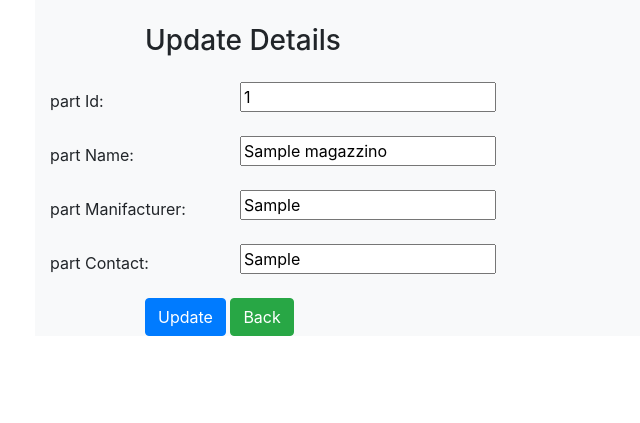
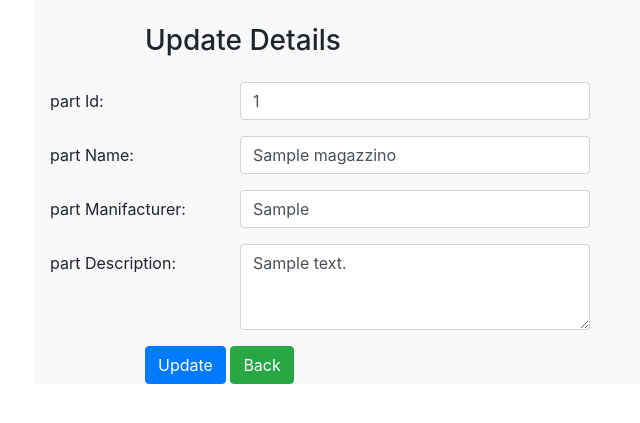
Before and after one commit to flavioferretti/django-lorenzo, a Django app: page /edit/1 in a window 1280 px wide. Shown: the top 423 px of the page, without its empty margins (35-675 px from the left). Run offline with Django 3.2, Linux system fonts and the light colour scheme; tables that the repository leaves empty hold one stand-in row (values such as "Sample post"); some libraries are stand-ins or nearby versions.

Commit message:
message 01

```diff
--- a/lorenzoProject/magazzino/models.py
+++ b/lorenzoProject/magazzino/models.py
@@ -1,8 +1,10 @@
 from django.db import models
+from django import forms
+
 class Magazzino(models.Model):
 	eid = models.CharField(max_length=20)
 	ename = models.CharField(max_length=100)
 	eefirm = models.CharField(max_length=100)
-	econtact = models.CharField(max_length=250)
+	edescription = models.TextField( blank=True )
 	class Meta:
 		db_table = "magazzino"
--- a/lorenzoProject/magazzino/templates/edit.html
+++ b/lorenzoProject/magazzino/templates/edit.html
@@ -6,10 +6,12 @@
 
 	{% load static %}
 	<link rel="stylesheet" href="{% static 'css/style.css' %}"/>
-
+	<link rel="shortcut icon" href="{% static 'favicon/favicon.ico' %}"/>
+	<!-- Bootstrap -->
 	<link rel="stylesheet" href="https://maxcdn.bootstrapcdn.com/bootstrap/4.5.2/css/bootstrap.min.css">
 </head>
 <body>
+
 <form method="POST" class="post-form" action="/update/{{magazzino.id}}">
 		{% csrf_token %}
 	<div class="container bg-light">
@@ -23,25 +25,26 @@
 	<div class="form-group row">
 	<label class="col-sm-2 col-form-label">part Id:</label>
 	<div class="col-sm-4">
-            <input type="text" name="eid" id="id_eid" required maxlength="20" value="{{ magazzino.eid }}"/>
+		<input class="form-control"  type="text" name="eid" id="id_eid" required maxlength="20" value="{{ magazzino.eid }}"/>
 	</div>
   </div>
   <div class="form-group row">
 	<label class="col-sm-2 col-form-label">part Name:</label>
 	<div class="col-sm-4">
-            <input type="text" name="ename" id="id_ename" required maxlength="100" value="{{ magazzino.ename }}" />
+		<input class="form-control"  type="text" name="ename" id="id_ename" required maxlength="100" value="{{ magazzino.ename }}" />
 	</div>
   </div>
 	<div class="form-group row">
 	<label class="col-sm-2 col-form-label">part Manifacturer:</label>
 	<div class="col-sm-4">
-            <input type="text" name="eefirm" id="id_eefirm" required maxlength="254" value="{{ magazzino.eefirm }}" />
+		<input class="form-control"  type="text" name="eefirm" id="id_eefirm" required maxlength="100" value="{{ magazzino.eefirm }}" />
 	</div>
   </div>
 	<div class="form-group row">
-        <label class="col-sm-2 col-form-label">part Contact:</label>
+	<label class="col-sm-2 col-form-label">part Description:</label>
 	<div class="col-sm-4">
-            <input type="text" name="econtact" id="id_econtact" required maxlength="15" value="{{ magazzino.econtact }}" />
+		 <textarea class="form-control" name="edescription" id="id_edescription" rows="3"  >{{ magazzino.edescription }}</textarea>
+		<!-- <input type="text" name="edescription" id="id_edescription" required maxlength="500" value="{{ magazzino.edescription }}" />  -->
 	</div>
   </div>
 	<div class="form-group row">
--- a/lorenzoProject/magazzino/templates/index.html
+++ b/lorenzoProject/magazzino/templates/index.html
@@ -6,7 +6,8 @@
 
 	{% load static %}
 	<link rel="stylesheet" href="{% static 'css/style.css' %}"/>
-
+	<link rel="shortcut icon" href="{% static 'favicon/favicon.ico' %}"/>
+	<!-- Bootstrap -->
 	<link rel="stylesheet" href="https://maxcdn.bootstrapcdn.com/bootstrap/4.5.2/css/bootstrap.min.css">
 
 </head>
@@ -42,7 +43,7 @@
 	<div class="form-group row">
 	<label class="col-sm-2 col-form-label">part Description:</label>
 	<div class="col-sm-4">
-          {{ form.econtact }}
+	  {{ form.edescription }}
 	</div>
   </div>
 	<div class="form-group row">
```
Also changed, not shown: lorenzoProject/magazzino/templates/show.html (+20 -5 lines), lorenzoProject/magazzino/migrations/0002_remove_magazzino_econtact.py (added), lorenzoProject/magazzino/migrations/0003_magazzino_edescription.py (added), lorenzoProject/magazzino/static/favicon/favicon.ico (added), 2 other files. Lines whose indentation alone changed are shown as unchanged.
